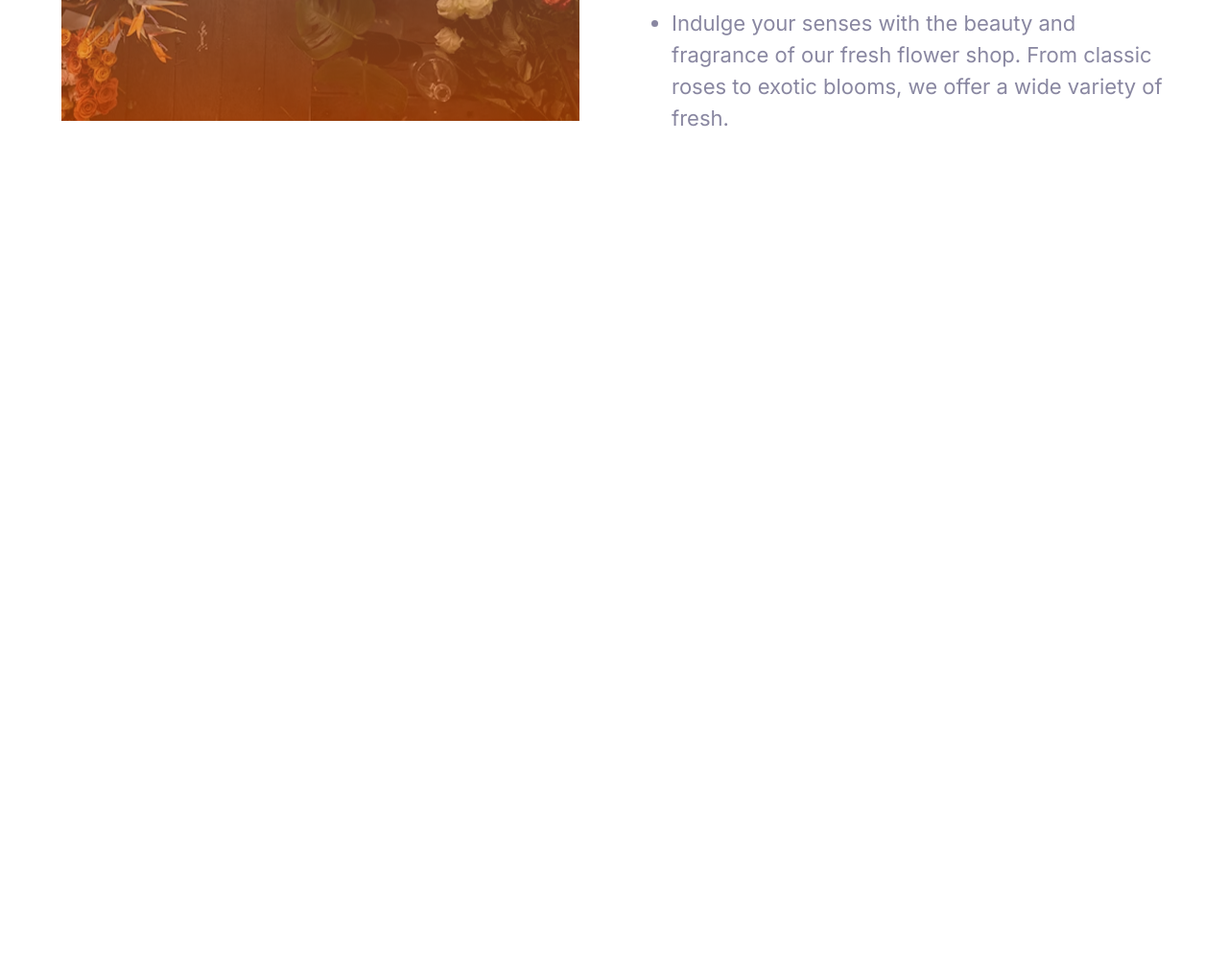
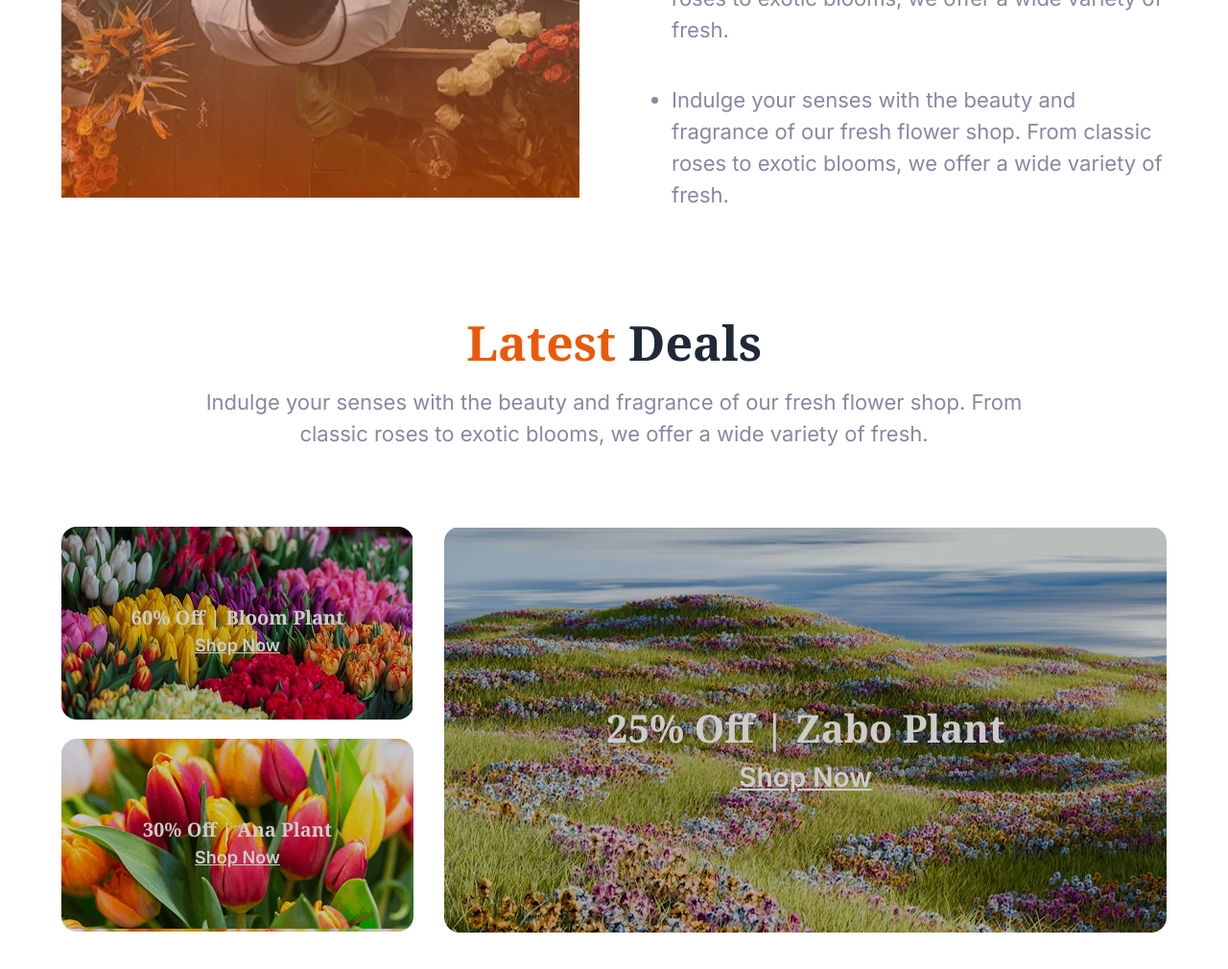
Before and after one commit to SadiaUmmay/A02-Responsive-Flowers, a plain HTML site: page index.html in a window 1280 px wide. Shown: the part 2455-3465 px from the top of the page at 96% size. Before the commit the page ends 2755 px from the top, so only its background shows below. Drawn offline with nearby package versions, Linux system fonts and the light colour scheme.

Commit message:
latest deal section

```diff
--- a/index.css
+++ b/index.css
@@ -4,3 +4,19 @@
 .banner-p{
     font-family: "Inter", sans-serif;
 }
+.deal-img-1{
+    background-image: url(assets/deal-bloom.png) ;
+  filter: brightness(0.8);
+}
+/* .deal-img-1 div h3{
+    filter: brightness(1.1);
+} */
+ .deal-img-2{
+    background-image: url(assets/deal-ana.png);
+    filter: brightness(0.8);
+
+ }
+ .deal-img-3{
+    background-image: url(assets/deal-zabo.png);
+    filter: brightness(0.8);
+ }
--- a/index.html
+++ b/index.html
@@ -140,7 +140,7 @@
             </div>
         </section>
         <!-- plant lover section  -->
-        <section class="flex items-center md:max-w-6xl max-w-sm justify-between flex-col md:flex-row md:mx-auto mx-3 my-4 md:my-40">
+        <section class="flex items-center md:max-w-6xl max-w-sm justify-between flex-col md:flex-row md:mx-auto mx-3 md:mt-60 mt-3">
             <div class="relative">
                 <img class="md:w-[540px] md:h-[590px] w-[358px] h-[396px]" src="assets/flower-store.png" alt="">
                 <img class="w-[286px] h-[286px] hidden md:block absolute top-[-8rem] right-[-6rem]" src="assets/trusted-badge.png" alt="">
@@ -162,6 +162,38 @@
                 </div>
             </div>
         </section>
+        <!-- latest deal section  -->
+         <section>
+            <div class="text-center   mx-4 max-w-4xl md:mx-auto mt-5 md:mt-[100px]">
+                <h3 class="text-[24px] md:text-[50px] mt-2 banner font-bold"><span class="text-color1">Latest</span>
+                    Deals</h3>
+                <p class="text-color2 text-[14px] md:text-[22px] mt-2 banner-p">Indulge your senses with the beauty and
+                    fragrance of our fresh flower shop. From classic roses to exotic blooms, we offer a wide variety of
+                    fresh.</p>
+            </div>
+            <div class="flex justify-between flex-col md:flex-row md:max-w-6xl max-w-sm mx-auto md:my-20 my-6">
+                <div>
+                    <div class="text-center mx-auto  deal-img-1 text-white md:w-[367px] md:h-[201px] w-[361px] h-[184px] rounded-2xl">
+                       <div class="pt-20">
+                         <h3 class="text-[20px] font-bold banner">60% Off | Bloom Plant</h3>
+                        <a href="" class=" text-[18px] font-semibold banner-p"><u>Shop Now</u></a></div>
+                    </div>
+                    <div class="text-center mx-auto  deal-img-2 mt-4 md:mt-5 text-white md:w-[367px] md:h-[201px] w-[361px] h-[184px] rounded-2xl">
+                       <div class="pt-20">
+                         <h3 class="text-[20px] font-bold banner">30% Off | Ana Plant</h3>
+                        <a href="" class=" text-[18px] font-semibold banner-p"><u>Shop Now</u></a></div>
+                    </div>
+
+                </div>
+                <div>
+                    <div class="text-center mx-auto  deal-img-3 text-white md:w-[753px] md:h-[423px] w-[361px] h-[184px] rounded-2xl">
+                        <div class="pt-20 mt-4 md:mt-0 md:pt-[180px]">
+                          <h3 class="md:text-[40px] text-[20px] font-bold banner">25% Off | Zabo Plant</h3>
+                         <a href="" class=" md:text-[28px] text-[18px] font-semibold banner-p"><u>Shop Now</u></a></div>
+                     </div>
+                </div>
+            </div>
+         </section>
     </main>
     <footer></footer>
 </body>
```
